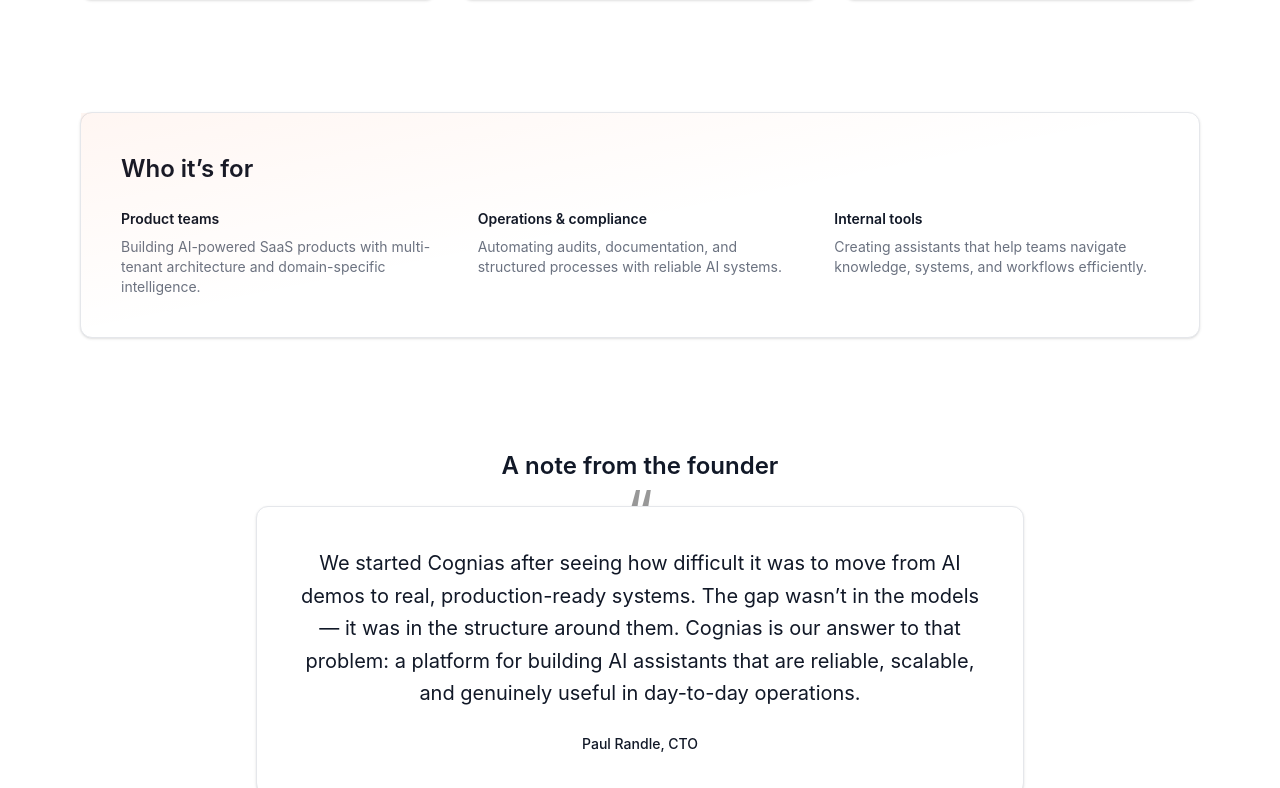
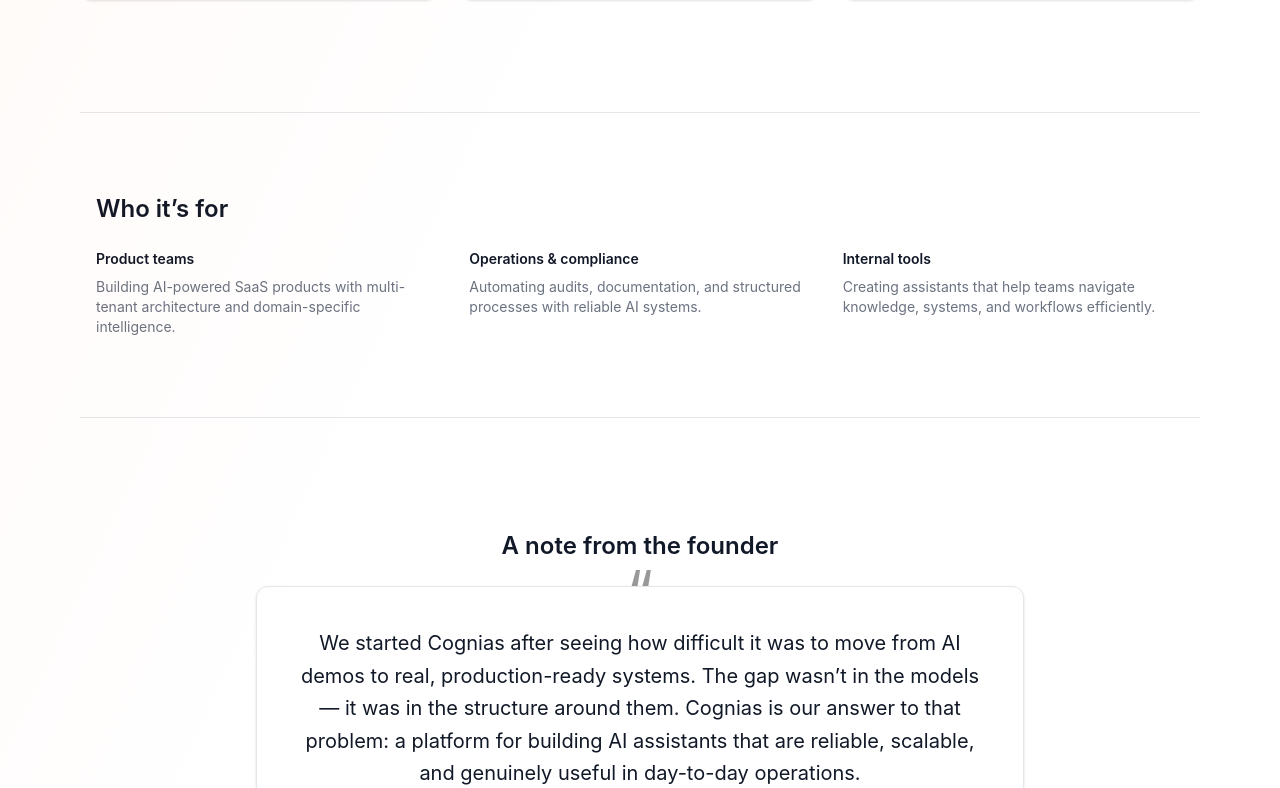
Before and after one commit to prandle/cognias-marketing, a React (Vite) app: page /about in a window 1280 px wide. Shown: the part 1512-2300 px from the top of the page. Built offline with nearby package versions, Linux system fonts and the light colour scheme.

Commit message:
sections

```diff
--- /dev/null
+++ b/src/components/ui/SectionBand.tsx
@@ -0,0 +1,26 @@
+type SectionBandProps = {
+  children: React.ReactNode;
+  variant?: "default" | "muted" | "accent";
+  className?: string;
+};
+
+export function SectionBand({
+  children,
+  variant = "default",
+  className = "",
+}: SectionBandProps) {
+  const variants = {
+    default: "bg-background",
+    muted: "bg-surface border-y border-border",
+    accent:
+      "relative bg-gradient-to-br from-primary/10 via-background to-background border-y border-primary/20",
+  };
+
+  return (
+    <section className={`${variants[variant]} ${className}`}>
+      <div className="mx-auto w-full max-w-6xl px-4 py-20">
+        {children}
+      </div>
+    </section>
+  );
+}
--- a/src/components/widgets/GetStarted.tsx
+++ b/src/components/widgets/GetStarted.tsx
@@ -1,4 +1,4 @@
-import { Button } from "../ui/index";
+import { Button, SectionBand } from "../ui/index";
 
 type CTAProps = {
     title?: string;
@@ -26,7 +26,8 @@ export function GetStarted(props: CTAProps) {
   const ctaUrl = props.ctaUrl ?? DEFAULTS.ctaUrl;
 
     return (
-        <section className="text-center space-y-6 pt-10">
+        <SectionBand variant="accent" className="text-center">
+        {/* <section className="text-center space-y-6 pt-10"> */}
             <h2 className="text-2xl font-semibold text-text">
                 {title}
             </h2>
@@ -40,7 +41,8 @@ export function GetStarted(props: CTAProps) {
                     {ctaText}
                 </Button>
             </a>
-        </section>
+        {/* </section> */}
+        </SectionBand>
 
     );
 }
--- a/src/pages/about.tsx
+++ b/src/pages/about.tsx
@@ -1,4 +1,4 @@
-import { SEO } from "../components/ui/index";
+import { SEO, SectionBand } from "../components/ui/index";
 import { GetStarted } from "../components/widgets/index";
 import {
   Layers,
@@ -192,7 +192,8 @@ export default function AboutPage() {
           {/* ========================================= */}
           {/* WHO IT'S FOR */}
           {/* ========================================= */}
-          <section className="relative bg-surface border border-border rounded-[var(--radius-lg)] p-10 shadow-sm">
+          <SectionBand variant="muted">
+          {/* <section className="relative bg-surface border border-border rounded-[var(--radius-lg)] p-10 shadow-sm"> */}
             <div className="absolute inset-0 bg-gradient-to-br from-[#FF4D00]/5 via-transparent to-transparent pointer-events-none" />
 
             <h2 className="text-2xl font-semibold text-text mb-6">
@@ -230,7 +231,8 @@ export default function AboutPage() {
                 </p>
               </div>
             </div>
-          </section>
+          {/* </section> */}
+          </SectionBand>
 
           {/* ========================================= */}
           {/* FOUNDER NOTE */}
--- a/src/styles/tokens.css
+++ b/src/styles/tokens.css
@@ -16,7 +16,7 @@
   --neutral-900: #111827;
 
   /* Brand base colors (inputs to the system) */
-  --primary: #3b82f6;
+  --primary: #FF4D00;/*#3b82f6;*/
   --danger: #dc2626;
   --warning: #92400e;
 
--- a/src/version.json
+++ b/src/version.json
@@ -1,3 +1,3 @@
 {
-  "build": 37
+  "build": 38
 }
```
Also changed, not shown: src/components/ui/index.tsx (+6 -4 lines), 1 other file (tests, documents, lock files or other folders).
